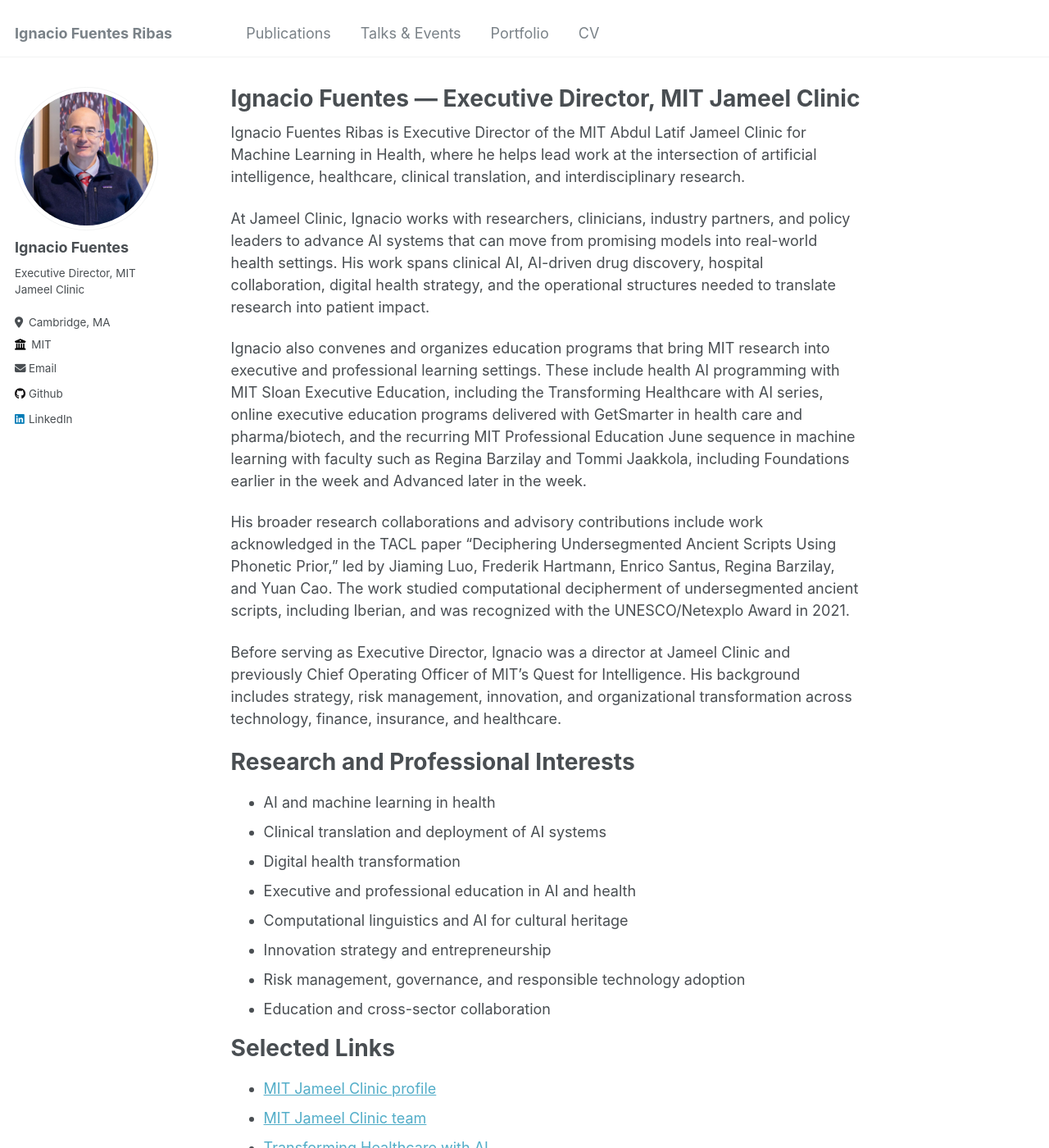
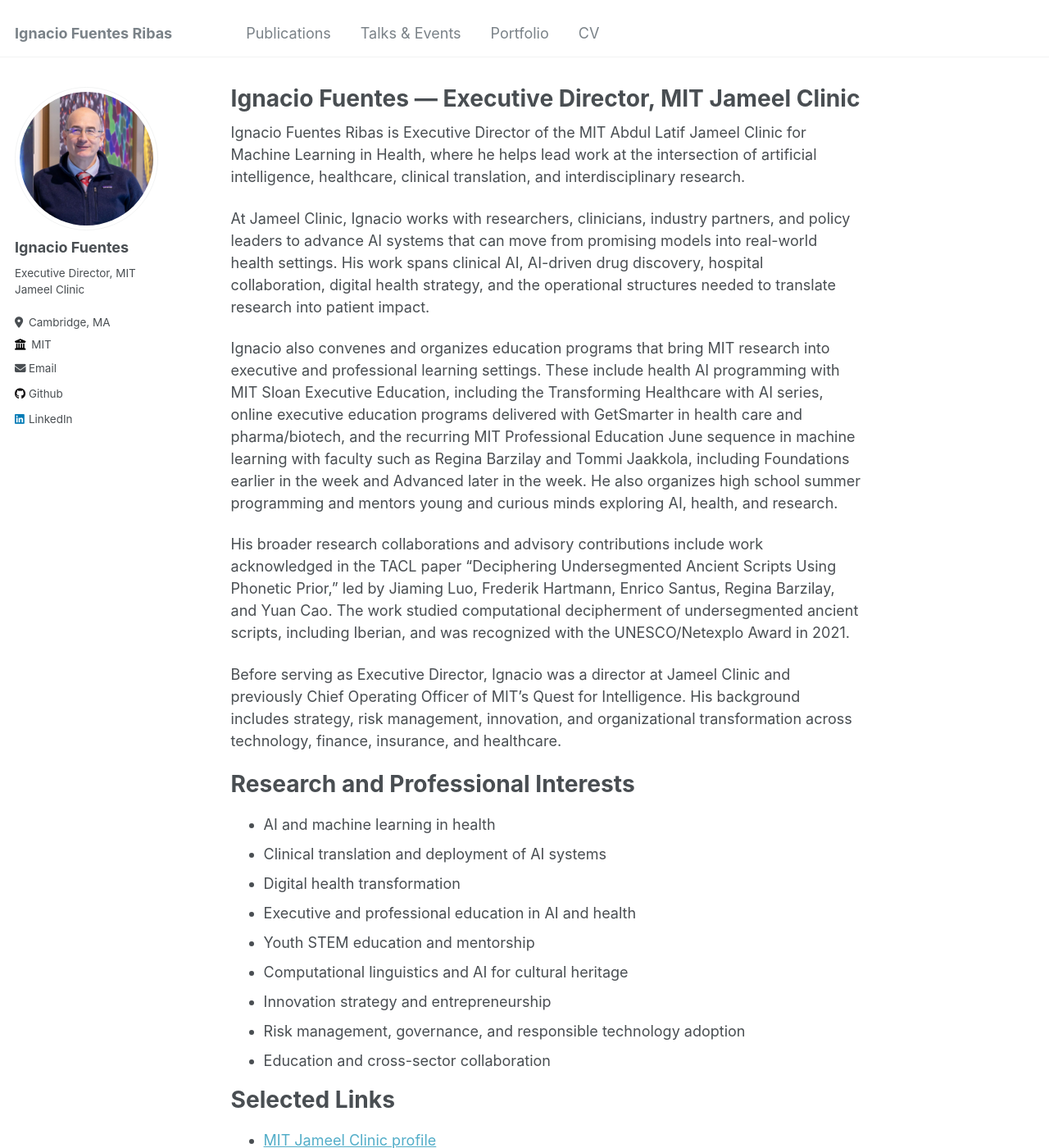
Before and after one commit to ifuentes3/ifuentes3.github.io, a Jekyll site: the page built from _pages/about.md, in a window 1280 px wide and 1400 px high. Shown: the whole window at 82% size. Built offline with Jekyll 4.4.1, drawn with Linux system fonts in a browser that asks for light colours.

Commit message:
Add high school mentorship work

```diff
--- a/_pages/about.md
+++ b/_pages/about.md
@@ -11,7 +11,7 @@ Ignacio Fuentes Ribas is Executive Director of the MIT Abdul Latif Jameel Clinic
 
 At Jameel Clinic, Ignacio works with researchers, clinicians, industry partners, and policy leaders to advance AI systems that can move from promising models into real-world health settings. His work spans clinical AI, AI-driven drug discovery, hospital collaboration, digital health strategy, and the operational structures needed to translate research into patient impact.
 
-Ignacio also convenes and organizes education programs that bring MIT research into executive and professional learning settings. These include health AI programming with MIT Sloan Executive Education, including the Transforming Healthcare with AI series, online executive education programs delivered with GetSmarter in health care and pharma/biotech, and the recurring MIT Professional Education June sequence in machine learning with faculty such as Regina Barzilay and Tommi Jaakkola, including Foundations earlier in the week and Advanced later in the week.
+Ignacio also convenes and organizes education programs that bring MIT research into executive and professional learning settings. These include health AI programming with MIT Sloan Executive Education, including the Transforming Healthcare with AI series, online executive education programs delivered with GetSmarter in health care and pharma/biotech, and the recurring MIT Professional Education June sequence in machine learning with faculty such as Regina Barzilay and Tommi Jaakkola, including Foundations earlier in the week and Advanced later in the week. He also organizes high school summer programming and mentors young and curious minds exploring AI, health, and research.
 
 His broader research collaborations and advisory contributions include work acknowledged in the TACL paper "Deciphering Undersegmented Ancient Scripts Using Phonetic Prior," led by Jiaming Luo, Frederik Hartmann, Enrico Santus, Regina Barzilay, and Yuan Cao. The work studied computational decipherment of undersegmented ancient scripts, including Iberian, and was recognized with the UNESCO/Netexplo Award in 2021.
 
@@ -24,6 +24,7 @@ Research and Professional Interests
 - Clinical translation and deployment of AI systems
 - Digital health transformation
 - Executive and professional education in AI and health
+- Youth STEM education and mentorship
 - Computational linguistics and AI for cultural heritage
 - Innovation strategy and entrepreneurship
 - Risk management, governance, and responsible technology adoption
```
Also changed, not shown: _pages/cv.md (+3 -0 lines), _portfolio/portfolio-3.md (+2 -0 lines).
